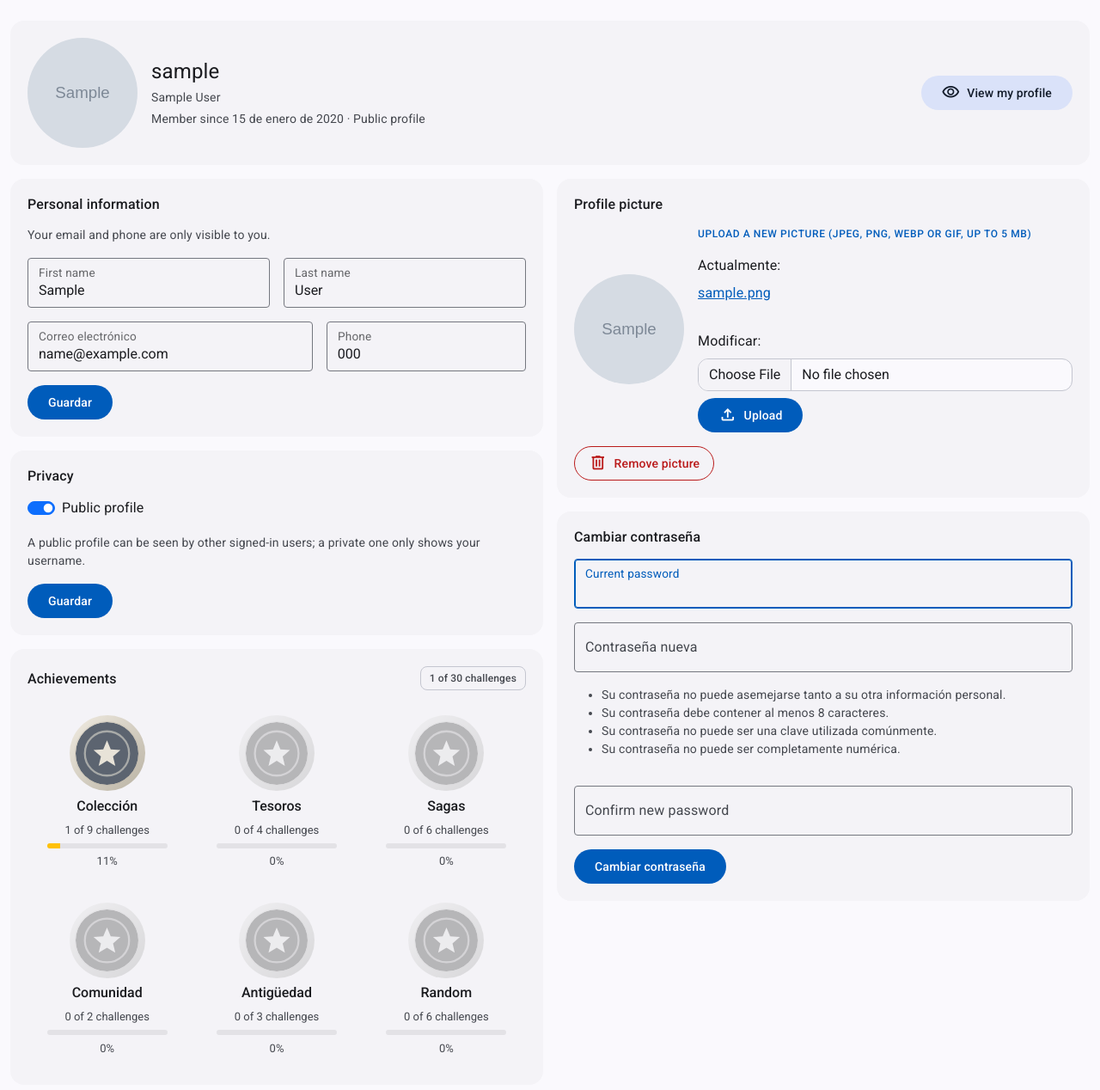
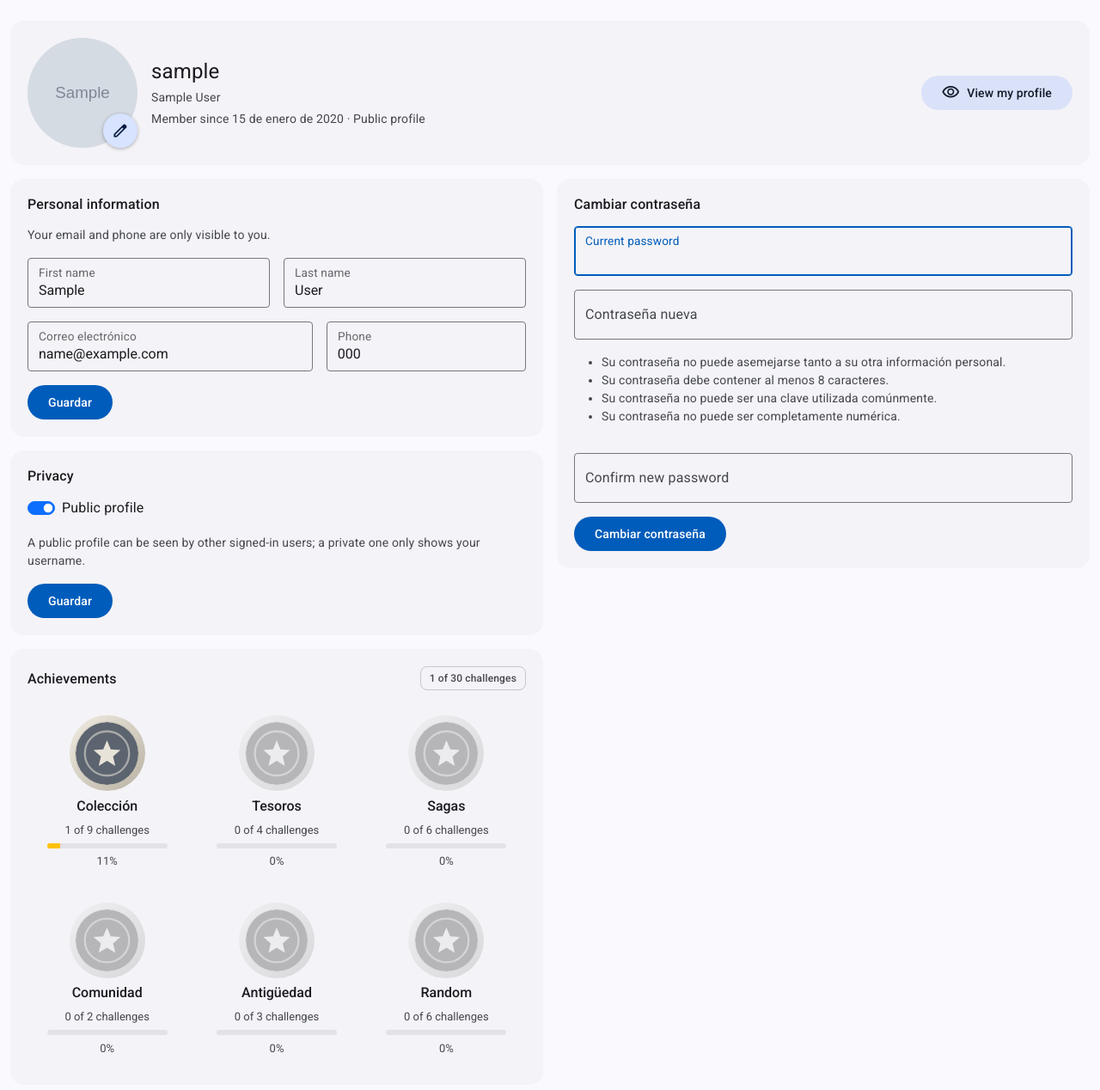
Before and after one commit to DeadSpawnZ/comics, a Django app: page /perfil/ in a window 1280 px wide. Shown: the part 64-1332 px from the top of the page at 86% size. Run offline with Django 5.2, Linux system fonts and the light colour scheme; a user stored in the database is signed in; data comes from the database, SQL or seed files in the repository; tables that the repository leaves empty hold one stand-in row (values such as "Sample post"); grey boxes marked "Sample" are stand-in pictures; some libraries are stand-ins or nearby versions.

Commit message:
feat(profiles): edit profile picture from a dialog
A pencil on the header picture opens a dialog with the current picture, a preview of the chosen file, upload and remove; it reopens when an upload is rejected. The separate profile picture card is removed.

```diff
--- a/comics/static/css/custom/material.css
+++ b/comics/static/css/custom/material.css
@@ -957,6 +957,62 @@ a.md-paginator__page:hover {
   font-size: 64px;
 }
 
+/* Pencil button on the profile picture: opens the picture dialog (same look as the edition cover) */
+.profile-avatar-edit {
+  position: relative;
+  display: inline-flex;
+  flex-shrink: 0;
+}
+
+.profile-avatar-edit__btn {
+  position: absolute;
+  right: 0;
+  bottom: 0;
+  display: flex;
+  align-items: center;
+  justify-content: center;
+  width: 40px;
+  height: 40px;
+  border: none;
+  border-radius: 50%;
+  background-color: var(--md-primary-container);
+  color: var(--md-on-primary-container);
+  box-shadow: 0 1px 4px rgba(0, 0, 0, 0.3);
+  transition: transform 0.15s ease, box-shadow 0.15s ease;
+}
+
+.profile-avatar-edit__btn:hover {
+  transform: scale(1.08);
+  box-shadow: 0 2px 8px rgba(0, 0, 0, 0.4);
+}
+
+.profile-avatar-edit__btn:focus-visible {
+  outline: 2px solid var(--md-primary);
+  outline-offset: 2px;
+}
+
+.profile-avatar-edit__btn .material-symbols-outlined {
+  font-size: 1.25rem;
+}
+
+.profile-avatar-preview {
+  display: flex;
+  justify-content: center;
+}
+
+.profile-avatar-preview img.md-avatar {
+  object-fit: cover;
+}
+
+@media (prefers-reduced-motion: reduce) {
+  .profile-avatar-edit__btn {
+    transition: none;
+  }
+  .profile-avatar-edit__btn:hover {
+    transform: none;
+  }
+}
+
 /*
  * Achievement medals: the picture (an <img>) inside a ring coloured by
  * level, as in the approved design: neutral for level 1 and achievements without levels, silver
--- a/comics/templates/profiles/own.html
+++ b/comics/templates/profiles/own.html
@@ -1,11 +1,18 @@
 {% extends 'base.html' %}
-{% load i18n %}
+{% load i18n static %}
 {% comment %}The signed-in user's own profile: every section is a separate form posting its name in "section".{% endcomment %}
 
 {% block content %}
 <div class="my-4 d-flex flex-column gap-3">
   <div class="md-surface-card d-flex align-items-center gap-3 flex-wrap">
-    {% include 'profiles/includes/avatar.html' with avatar_class='md-avatar--lg' %}
+    <div class="profile-avatar-edit">
+      {% include 'profiles/includes/avatar.html' with avatar_class='md-avatar--lg' %}
+      {% translate "Change profile picture" as change_picture %}
+      <button type="button" class="profile-avatar-edit__btn" data-bs-toggle="modal" data-bs-target="#avatarDialog"
+              aria-label="{{ change_picture }}" title="{{ change_picture }}">
+        <span class="material-symbols-outlined" aria-hidden="true">edit</span>
+      </button>
+    </div>
     <div class="flex-grow-1">
       <h1 class="md-headline-small mb-1">{{ user.username }}</h1>
       {% if user.get_full_name %}<p class="md-body-medium mb-1">{{ user.get_full_name }}</p>{% endif %}
@@ -61,39 +68,6 @@
     </div>
 
     <div class="col-12 col-xl-6 d-flex flex-column gap-3">
-      <section class="md-surface-card" id="avatar" aria-labelledby="avatar-title">
-        <h2 class="md-title-medium mb-3" id="avatar-title">{% translate "Profile picture" %}</h2>
-        {% with form=forms.avatar %}
-        {% include 'profiles/includes/section_errors.html' %}
-        <div class="d-flex align-items-center gap-3 flex-wrap">
-          {% include 'profiles/includes/avatar.html' with avatar_class='md-avatar--lg' %}
-          <form method="post" action="{% url 'profile' %}#avatar" enctype="multipart/form-data" class="d-flex flex-column gap-2 flex-grow-1">
-            {% csrf_token %}
-            <input type="hidden" name="section" value="avatar">
-            <label class="md-section-label" for="{{ form.avatar.id_for_label }}">{% translate "Upload a new picture (JPEG, PNG, WebP or GIF, up to 5 MB)" %}</label>
-            {{ form.avatar }}
-            {% for error in form.avatar.errors %}<div class="invalid-feedback d-block">{{ error }}</div>{% endfor %}
-            <div>
-              <button type="submit" class="md-btn md-btn--filled">
-                <span class="material-symbols-outlined" aria-hidden="true">upload</span>
-                {% translate "Upload" %}
-              </button>
-            </div>
-          </form>
-        </div>
-        {% if profile.avatar %}
-          <form method="post" action="{% url 'profile' %}#avatar" class="mt-3">
-            {% csrf_token %}
-            <input type="hidden" name="section" value="remove_avatar">
-            <button type="submit" class="md-btn md-btn--danger-outlined">
-              <span class="material-symbols-outlined" aria-hidden="true">delete</span>
-              {% translate "Remove picture" %}
-            </button>
-          </form>
-        {% endif %}
-        {% endwith %}
-      </section>
-
       <section class="md-surface-card" id="password" aria-labelledby="password-title">
         <h2 class="md-title-medium mb-3" id="password-title">{% translate "Change password" %}</h2>
         {% with form=forms.password %}
@@ -112,4 +86,58 @@
     </div>
   </div>
 </div>
+
+{% comment %}Profile picture dialog, opened by the pencil on the header picture (same pattern as the
+edition cover). It reopens by itself when an upload was rejected, so the error is visible.{% endcomment %}
+{% with form=forms.avatar %}
+<div class="modal fade md-dialog" id="avatarDialog" tabindex="-1" aria-labelledby="avatarDialogTitle" aria-hidden="true"
+     {% if form.errors %}data-open-on-load{% endif %}>
+  <div class="modal-dialog modal-dialog-centered">
+    <div class="modal-content">
+      <form method="post" action="{% url 'profile' %}" enctype="multipart/form-data">
+        {% csrf_token %}
+        <input type="hidden" name="section" value="avatar">
+        <div class="modal-header">
+          <h2 class="modal-title md-headline-small" id="avatarDialogTitle">{% translate "Profile picture" %}</h2>
+        </div>
+        <div class="modal-body d-flex flex-column align-items-center gap-3">
+          {% include 'profiles/includes/section_errors.html' %}
+          <div class="profile-avatar-preview">
+            <span data-avatar-current>{% include 'profiles/includes/avatar.html' with avatar_class='md-avatar--lg' %}</span>
+            <img class="md-avatar md-avatar--lg" alt="" data-avatar-preview hidden>
+          </div>
+          <div class="w-100">
+            <label class="md-section-label" for="{{ form.avatar.id_for_label }}">{% translate "Upload a new picture (JPEG, PNG, WebP or GIF, up to 5 MB)" %}</label>
+            {{ form.avatar }}
+            {% for error in form.avatar.errors %}<div class="invalid-feedback d-block">{{ error }}</div>{% endfor %}
+          </div>
+        </div>
+        <div class="modal-footer">
+          {% if profile.avatar %}
+            <button type="submit" form="removeAvatarForm" class="md-btn md-btn--danger-outlined me-auto">
+              <span class="material-symbols-outlined" aria-hidden="true">delete</span>
+              {% translate "Remove picture" %}
+            </button>
+          {% endif %}
+          <button type="button" class="md-btn md-btn--text" data-bs-dismiss="modal">{% translate "Cancel" %}</button>
+          <button type="submit" class="md-btn md-btn--filled">
+            <span class="material-symbols-outlined" aria-hidden="true">upload</span>
+            {% translate "Upload" %}
+          </button>
+        </div>
+      </form>
+      {% if profile.avatar %}
+        <form method="post" action="{% url 'profile' %}" id="removeAvatarForm" hidden>
+          {% csrf_token %}
+          <input type="hidden" name="section" value="remove_avatar">
+        </form>
+      {% endif %}
+    </div>
+  </div>
+</div>
+{% endwith %}
 {% endblock %}
+
+{% block extra_js %}
+<script src="{% static 'js/custom/profile_avatar.js' %}" defer></script>
+{% endblock %}
```
Also changed, not shown: comics/static/js/custom/profile_avatar.js (added, +51 -0 lines), comics/tests/test_profiles.py (+15 -0 lines), comics/tests/test_translations.py (+1 -0 lines), locale/es/LC_MESSAGES/django.po.
